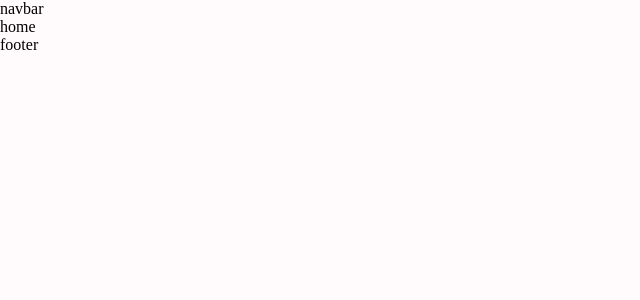
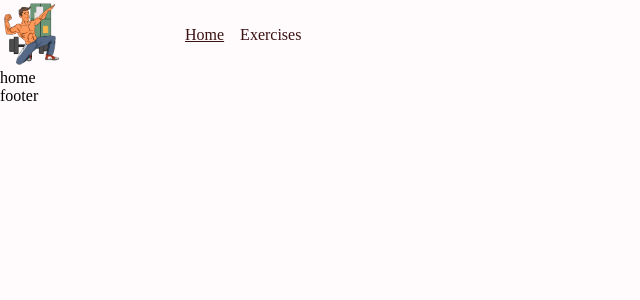
Before and after one commit to AyushUprety/atheletY, a React (Create React App) app: page / in a window 1280 px wide. Shown: the top 300 px of the page, without its empty margins (0-640 px from the left). Built offline with nearby package versions, Linux system fonts and the light colour scheme.

Commit message:
added brakpoints according to screen sizes

```diff
--- a/src/components/navbar.js
+++ b/src/components/navbar.js
@@ -1,7 +1,39 @@
 import React from "react";
+import Logo from "../assets/assets/images/Logo.png";
+import { Link } from "react-router-dom";
+import Body from "../assets/assets/images/—Pngtree—strong muscles bodybuilding muscles cartoon_3869907.png";
+import { Box } from "@mui/material/Box";
+import { Stack } from "@mui/system";
 
 const navbar = () => {
-  return <div>navbar</div>;
+  return (
+    <Stack
+      direction="row"
+      justifyContent="flex-start"
+      alignItems="center"
+      sx={{ gap: { xs: "50px", sm: "80px", md: "100px", lg: "120px" } }}
+    >
+      <Link to="/">
+        <img src={Body} width="65" height="65" />
+      </Link>
+      <Stack
+        direction="row"
+        justifyContent="flex-start"
+        alignItems="center"
+        spacing={2}
+      >
+        <Link to="/" style={{ textDecoration: "underline", color: "#3A1212" }}>
+          Home
+        </Link>
+        <Link
+          to="/exercise"
+          style={{ textDecoration: "none", color: "#3A1212" }}
+        >
+          Exercises
+        </Link>
+      </Stack>
+    </Stack>
+  );
 };
 
 export default navbar;
```
Also changed, not shown: src/assets/assets/images/—Pngtree—strong muscles bodybuilding muscles cartoon_3869907.png (added).
